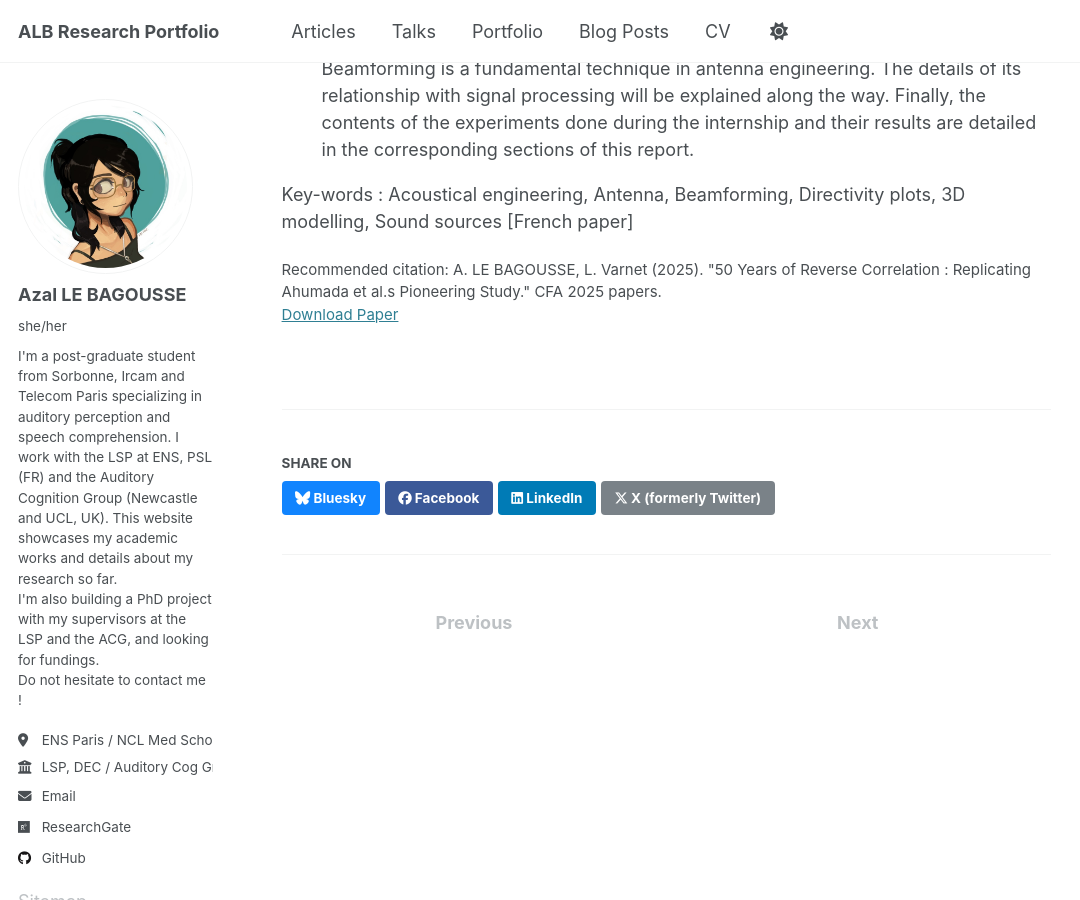
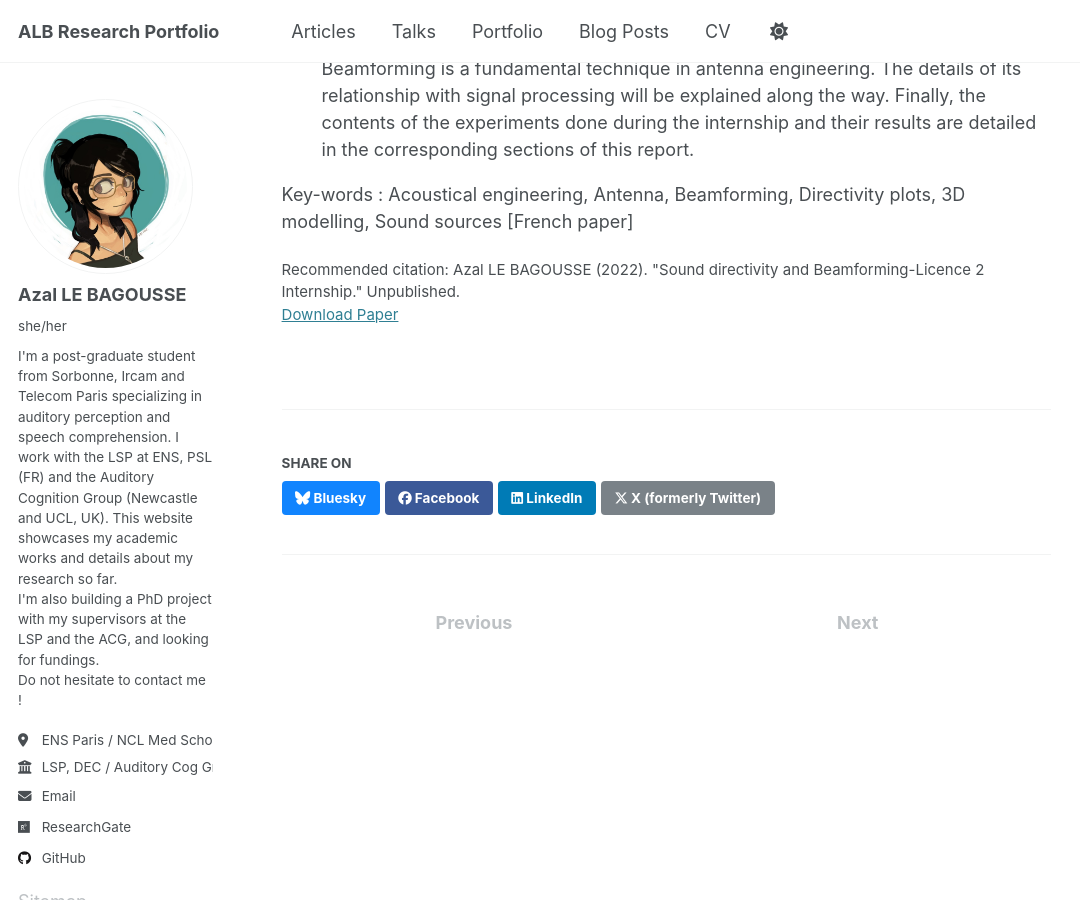
Before and after one commit to azallb/azallb.github.io, a Jekyll site: the page built from _publications/2022-07-01-L2_internship_report.md, in a window 1280 px wide and 900 px high, scrolled down 562 px. Shown: the whole window, without its empty margins (0-1080 px from the left). Built offline with Jekyll 4.4.1, drawn with Linux system fonts in a browser that asks for light colours.

```diff
--- a/_publications/2022-07-01-L2_internship_report.md
+++ b/_publications/2022-07-01-L2_internship_report.md
@@ -8,7 +8,7 @@ date: 2022-07-01
 venue: NULL
 #slidesurl: 'http://academicpages.github.io/files/report_L2_internship_2022SU.pdf'
 paperurl: 'http://azallb.github.io/files/report_L2_internship_2022SU.pdf'
-citation: 'A. LE BAGOUSSE, L. Varnet (2025). &quot;50 Years of Reverse Correlation : Replicating Ahumada et al.s Pioneering Study.&quot; CFA 2025 papers.'
+citation: 'Azal LE BAGOUSSE (2022). &quot;Sound directivity and Beamforming-Licence 2 Internship.&quot; Unpublished.'
 ---
 
 Abstract : In the field of acoustical engineering, modeling in the continuous medium is necessary to be able
```
Also changed, not shown: _publications/2024-04-29-Salle-Isadora-Report.md (+1 -1 lines), _publications/2025-02-19-Sound-Source-Separation.md (+1 -1 lines).
